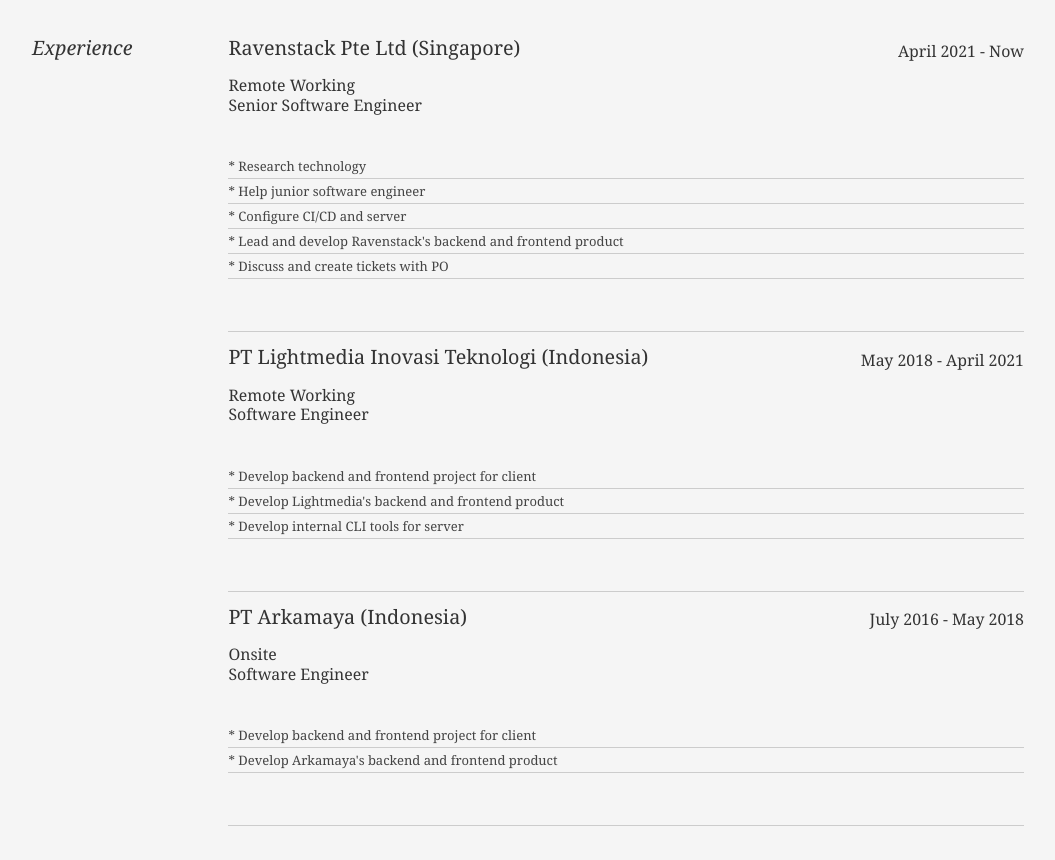
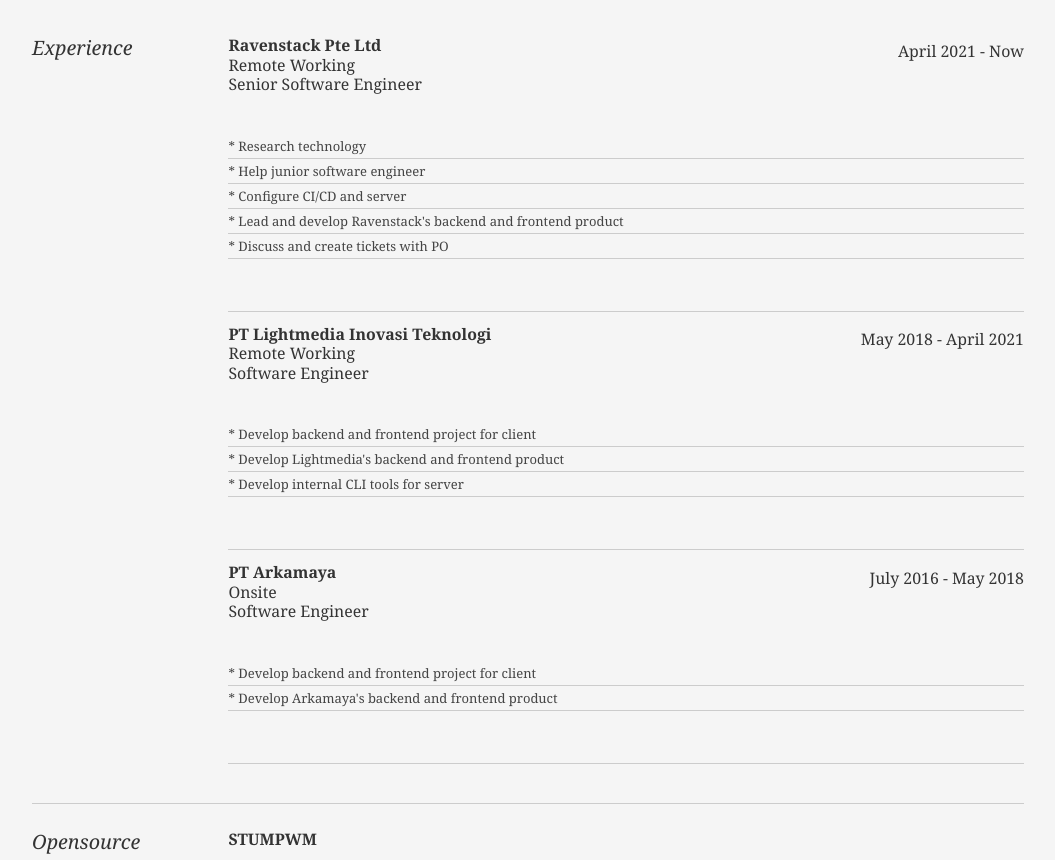
Before and after one commit to selesdepselesnul/mochdeden.com, a plain HTML site: page index.html in a window 1280 px wide. Shown: the part 287-1147 px from the top of the page, without its empty margins (112-1167 px from the left). Drawn offline with Linux system fonts and the light colour scheme.

Commit message:
Update size

```diff
--- a/index.html
+++ b/index.html
@@ -59,8 +59,7 @@
 						<div class="yui-u">
 
 							<div class="job">
-								<h2>Ravenstack Pte Ltd (Singapore)</h2>
-								<br/>
+								<h3><b>Ravenstack Pte Ltd</b></h3>
 								<h3>Remote Working</h3>
 								<h3>Senior Software Engineer</h3>
 								<h4>April 2021 - Now</h4>
@@ -76,8 +75,7 @@
 							</div>
 
 							<div class="job">
-								<h2>PT Lightmedia Inovasi Teknologi (Indonesia)</h2>
-								<br/>
+								<h3><b>PT Lightmedia Inovasi Teknologi</b></h3>
 								<h3>Remote Working</h3>
 								<h3>Software Engineer</h3>
 								<h4>May 2018 - April 2021</h4>
@@ -91,8 +89,7 @@
 							</div>
 
 							<div class="job">
-								<h2>PT Arkamaya (Indonesia)</h2>
-								<br>
+								<h3><b>PT Arkamaya</b></h3>
 								<h3>Onsite</h3>
 								<h3>Software Engineer</h3>
 								<h4>July 2016 - May 2018</h4>
@@ -113,7 +110,7 @@
 						<div class="yui-u">
 
 							<div class="job">
-								<h2>STUMPWM</h2>
+								<h3><b>STUMPWM</b></h3>
 								<br/>
 								<h3><a href="https://github.com/stumpwm/stumpwm">https://github.com/stumpwm/stumpwm</a></h3>
 								<p>
```
